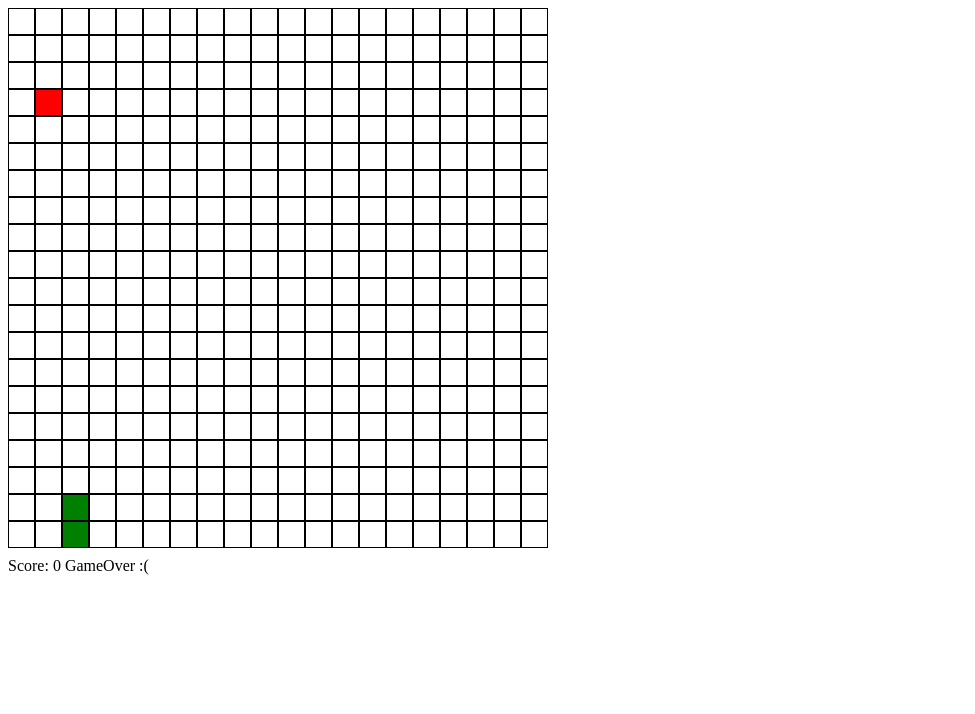
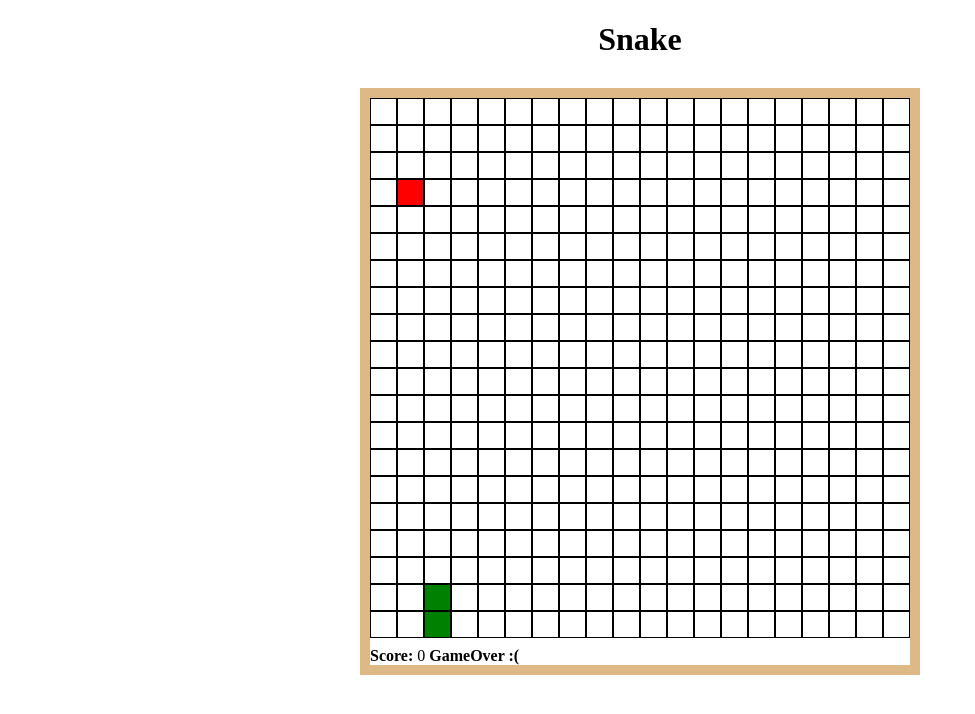
Before and after one commit to mynameisdaniel/Snake, a plain HTML site: page index.html in a window 1280 px wide. Shown: the whole page, without its empty margins (0-975 px from the left). Drawn offline with Linux system fonts and the light colour scheme.

Commit message:
updated layout

```diff
--- a/index.html
+++ b/index.html
@@ -9,7 +9,9 @@
     <script src="./js/snake.js"></script>
     <script src="./js/board.js"></script>
     <script src="./js/snake-view.js"></script>
-    <div id="el" style="position:relative; margin-left: auto; margin-right: auto;">
+    <header style="text-align: center;"><h1>Snake</h1></header>
+    <br>
+    <div id="el" style="position:relative; margin: 0px auto; outline: burlywood solid 10px; width: 540px">
     </div>
 
     <script>
--- a/js/board.js
+++ b/js/board.js
@@ -89,7 +89,7 @@
     if (lastIndex[0] === this.apples[i][0] && lastIndex[1] === this.apples[i][1]) {
           this.snake.grow();
           this.apples.splice(i, 1);
-          this.score +=1
+          this.score +=10
         }
       }
   }
--- a/js/snake-view.js
+++ b/js/snake-view.js
@@ -36,7 +36,7 @@
 
   View.prototype.setupGrid = function () {
     this.$el.html(this.board.render())
-    this.$el.append("<br><br><div id='score'>Score: " + this.board.score +"</div>")
+    this.$el.append("<br><br><div id='score'><b>Score: </b>" + this.board.score +"</div>")
   }
 
   View.prototype.step = function () {
@@ -48,7 +48,7 @@
     this.$el.children().remove();
     this.setupGrid();
     } else {
-      this.$el.find('#score').html("Score: " + this.board.score + " GameOver :(");
+      this.$el.find('#score').html("<b>Score: </b>" + this.board.score + "<b> GameOver :(</b>");
     }
   }
 
```
